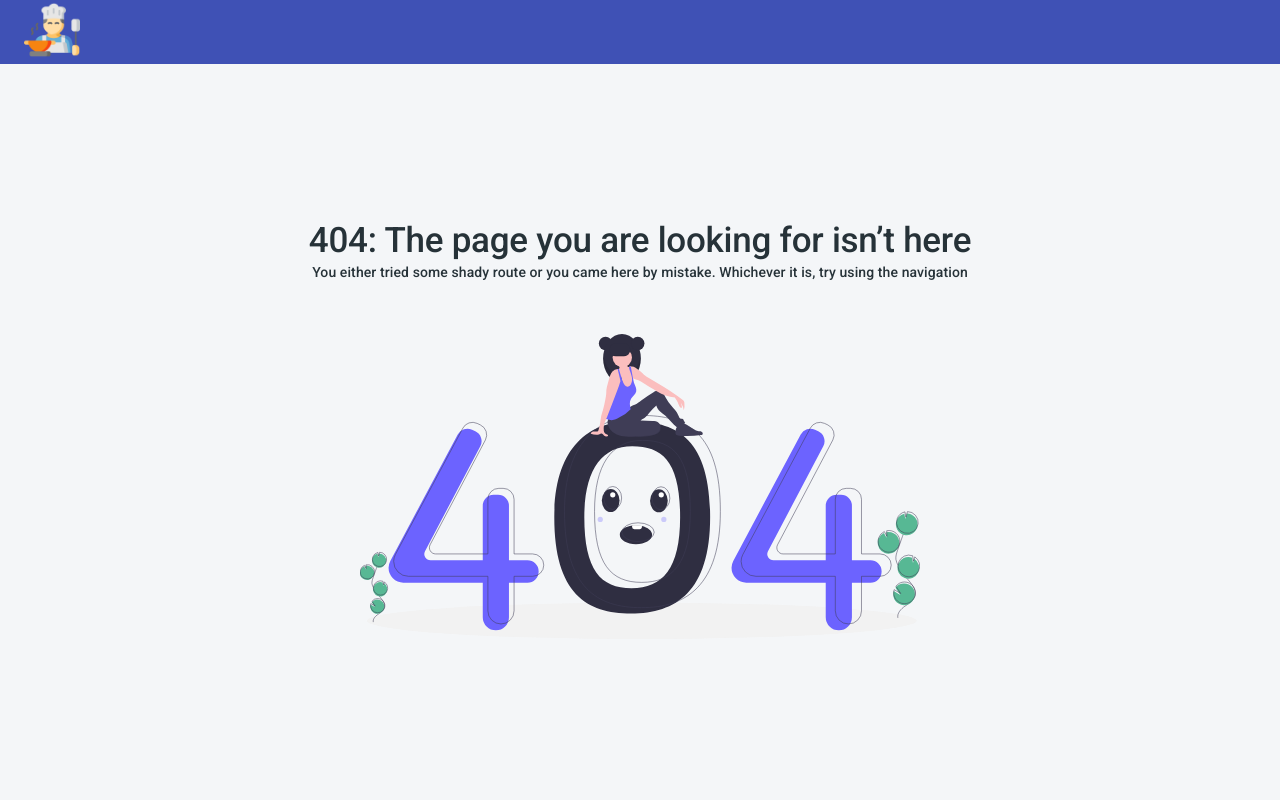
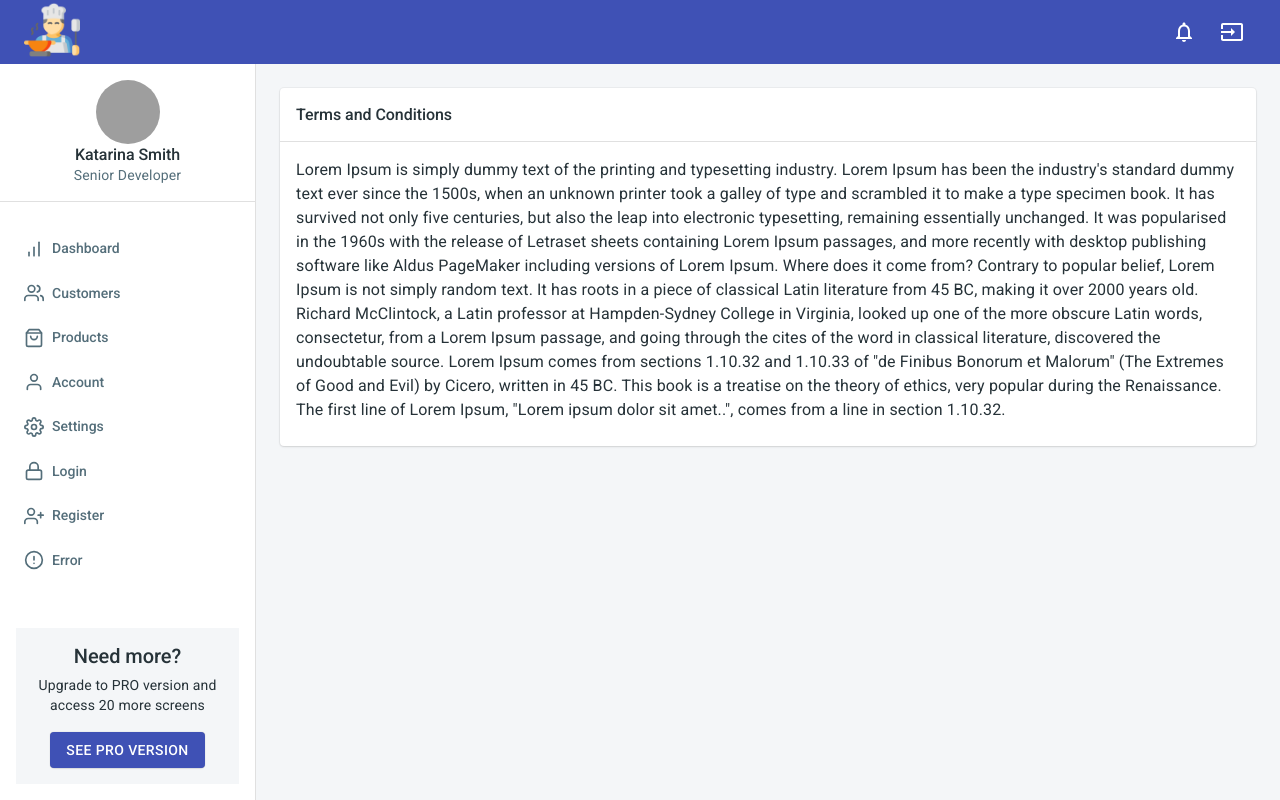
Before and after one commit to W8-Recipedia/Recipedia, a React (Create React App) app in the folder client/: page /app/legal in a window 1280 px wide. Before the commit this address led to /404. Built offline with nearby package versions, Linux system fonts and the light colour scheme; grey boxes are pictures that could not be loaded.

Commit message:
Adds legal pages and reroutes register terms and conditions

```diff
--- a/client/src/routes.js
+++ b/client/src/routes.js
@@ -10,6 +10,7 @@
 import ProductListView from 'src/views/product/ProductListView';
 import RegisterView from 'src/views/auth/RegisterView';
 import SettingsView from 'src/views/settings/SettingsView';
+import LegalView from 'src/views/legal/LegalView';
 
 const routes = [
   {
@@ -19,6 +20,7 @@
       { path: 'account', element: <AccountView /> },
       { path: 'customers', element: <CustomerListView /> },
       { path: 'dashboard', element: <DashboardView /> },
+      { path: 'legal', element: <LegalView /> },
       { path: 'products', element: <ProductListView /> },
       { path: 'settings', element: <SettingsView /> },
       { path: '*', element: <Navigate to="/404" /> }
@@ -31,6 +33,7 @@
       { path: 'login', element: <LoginView /> },
       { path: 'register', element: <RegisterView /> },
       { path: '404', element: <NotFoundView /> },
+      { path: 'legal', element: <LegalView /> },
       { path: '/', element: <Navigate to="/app/dashboard" /> },
       { path: '*', element: <Navigate to="/404" /> }
     ]
--- a/client/src/views/auth/RegisterView.js
+++ b/client/src/views/auth/RegisterView.js
@@ -155,7 +155,7 @@
                     <Link
                       color="primary"
                       component={RouterLink}
-                      to="#"
+                      to="/legal"
                       underline="always"
                       variant="h6"
                     >
--- /dev/null
+++ b/client/src/views/legal/LegalView/index.js
@@ -0,0 +1,50 @@
+import React from 'react';
+import {
+  Card,
+  CardHeader,
+  Container,
+  CardContent,
+  Typography,
+  Divider,
+  makeStyles
+} from '@material-ui/core';
+import Page from 'src/components/Page';
+
+const useStyles = makeStyles((theme) => ({
+  root: {
+    backgroundColor: theme.palette.background.dark,
+    minHeight: '100%',
+    paddingBottom: theme.spacing(3),
+    paddingTop: theme.spacing(3)
+  }
+}));
+
+const LegalView = () => {
+  const classes = useStyles();
+
+  return (
+    <Page
+      className={classes.root}
+      title="Legal"
+    >
+      <Container maxWidth="lg">
+        <Card>
+          <CardHeader
+            title="Terms and Conditions"
+          />
+          <Divider />
+          <CardContent>
+            <Typography>
+              Lorem Ipsum is simply dummy text of the printing and typesetting industry. Lorem Ipsum has been the industry's standard dummy text ever since the 1500s, when an unknown printer took a galley of type and scrambled it to make a type specimen book. It has survived not only five centuries, but also the leap into electronic typesetting, remaining essentially unchanged. It was popularised in the 1960s with the release of Letraset sheets containing Lorem Ipsum passages, and more recently with desktop publishing software like Aldus PageMaker including versions of Lorem Ipsum.
+
+              Where does it come from?
+              Contrary to popular belief, Lorem Ipsum is not simply random text. It has roots in a piece of classical Latin literature from 45 BC, making it over 2000 years old. Richard McClintock, a Latin professor at Hampden-Sydney College in Virginia, looked up one of the more obscure Latin words, consectetur, from a Lorem Ipsum passage, and going through the cites of the word in classical literature, discovered the undoubtable source. Lorem Ipsum comes from sections 1.10.32 and 1.10.33 of "de Finibus Bonorum et Malorum" (The Extremes of Good and Evil) by Cicero, written in 45 BC. This book is a treatise on the theory of ethics, very popular during the Renaissance. The first line of Lorem Ipsum, "Lorem ipsum dolor sit amet..", comes from a line in section 1.10.32.
+            </Typography>
+          </CardContent>
+        </Card>
+      </Container>
+    </Page>
+  );
+};
+
+export default LegalView;
```
